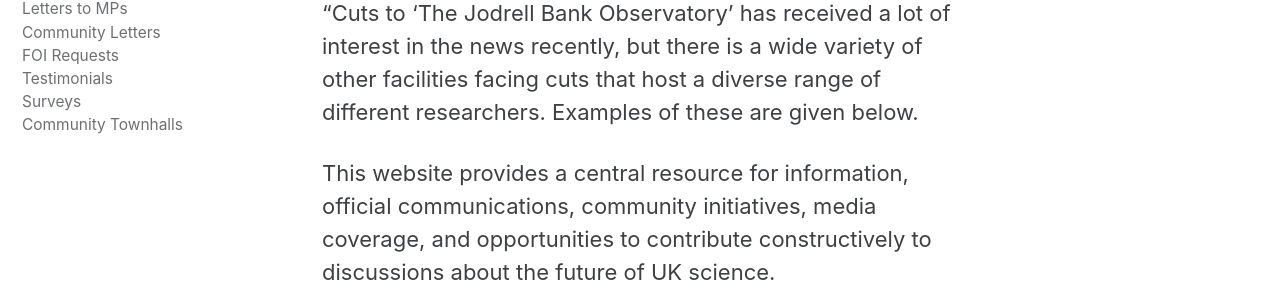
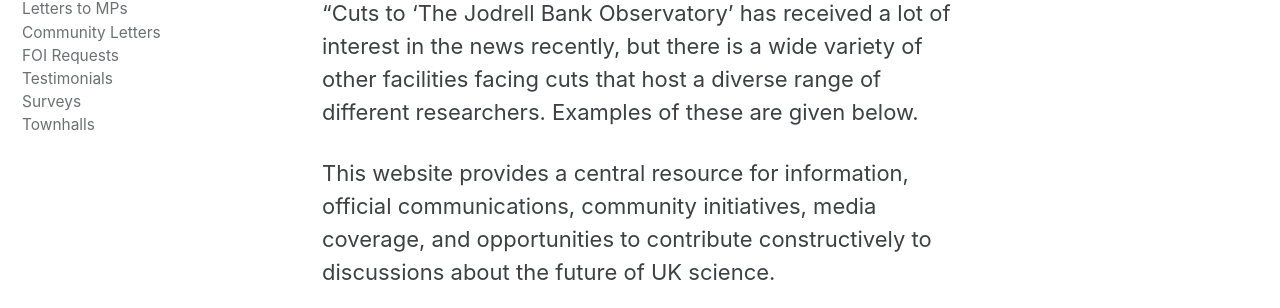
Before and after one commit to research-facilities-community/index, a Jekyll site: the page built from index.md, in a window 1280 px wide. Shown: the part 539-847 px from the top of the page. Built offline with Jekyll 4.4.1, drawn with Linux system fonts in a browser that asks for light colours; cached includes are drawn as plain includes.

Commit message:
Rename 'Community Townhalls' to 'Townhalls'

```diff
--- a/_data/navigation.yml
+++ b/_data/navigation.yml
@@ -43,5 +43,5 @@
         url: /action/#testimonials
       - title: "Surveys"
         url: /action/#surveys
-      - title: "Community Townhalls"
+      - title: "Townhalls"
         url: /action/#townhalls
```
